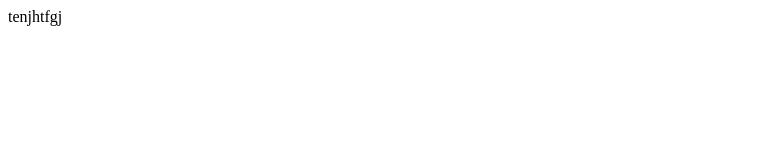
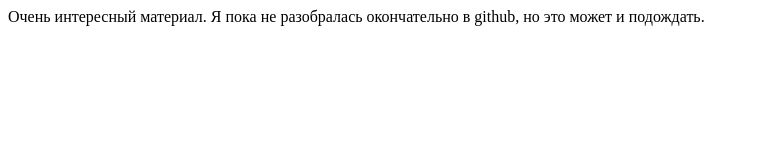
Before and after one commit to Ludmast/Tvorchestvo, a plain HTML site: page index.html in a window 1280 px wide. Shown: the whole page, without its empty margins (0-759 px from the left). Drawn offline with Linux system fonts and the light colour scheme.

Commit message:
Update index.html

```diff
--- a/index.html
+++ b/index.html
@@ -4,7 +4,8 @@
     <title>Умельцы и обучение</title>
   </head>
   <body>
-    tenjhtfgj
+     Очень интересный материал. Я пока не разобралась окончательно в github, но это может и подождать.
+
 
   </body>
 </html>
```
